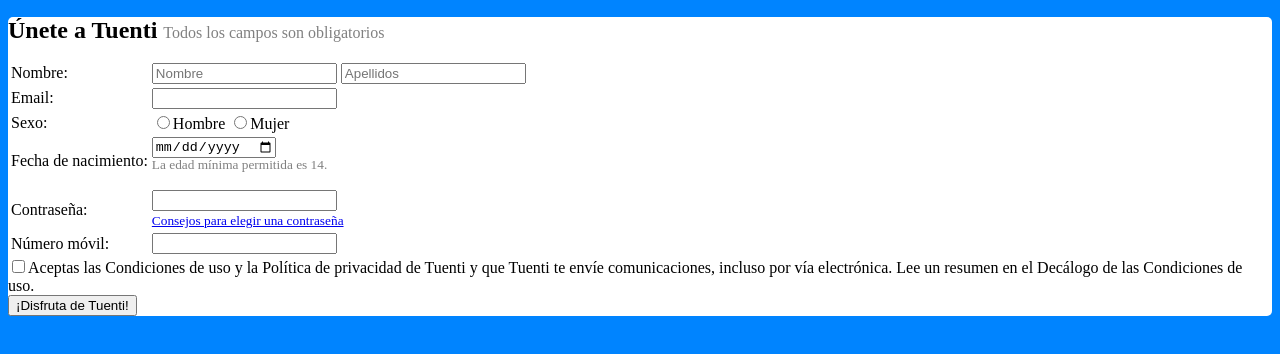
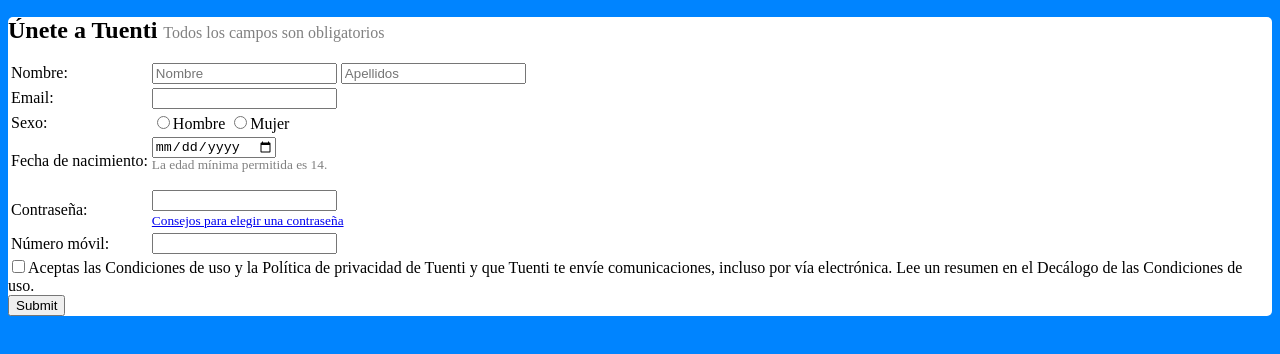
Before and after one commit to luisolmarr-alborfp/Lenguaje-de-Marcas---DAW, a plain HTML site: page Ejercicio44.html in a window 1280 px wide. Shown: the part 188-542 px from the top of the page. Drawn offline with Linux system fonts and the light colour scheme.

Commit message:
Ejercicio 44

```diff
--- a/Ejercicio44.html
+++ b/Ejercicio44.html
@@ -21,7 +21,7 @@
     <div style="background-color: white; border-radius: 5px;">
         <p><span style="font-size: x-large; font-weight: bold;">Únete a Tuenti </span><span style="color: gray;"> Todos
                 los campos son obligatorios</span></p>
-
+        <form>
             <table>
                 <tr>
                     <td>Nombre:</td>
@@ -52,7 +52,8 @@
                     <td>
                         <input type="date">
                         <br>
-                    <p style="font-size: smaller; color: gray; margin-top: -1px;">La edad mínima permitida es 14.</p>
+                        <p style="font-size: smaller; color: gray; margin-top: -1px;">La edad mínima permitida es 14.
+                        </p>
                     </td>
                 </tr>
                 <tr>
@@ -60,7 +61,8 @@
                     <td>
                         <input type="password">
                         <br>
-                    <a href="https://nordpass.com/es/blog/5-strong-password-ideas/" style="font-size: smaller;">Consejos
+                        <a href="https://nordpass.com/es/blog/5-strong-password-ideas/"
+                            style="font-size: smaller;">Consejos
                             para elegir una contraseña</a>
                     </td>
                 </tr>
@@ -71,12 +73,15 @@
                     </td>
                 </tr>
             </table>
-        <input type="checkbox">Aceptas las <a>Condiciones de uso</a> y la <a>Política de privacidad</a> de Tuenti y que
-        Tuenti te envíe comunicaciones, incluso por vía electrónica. Lee un resumen en el <a>Decálogo de las Condiciones
+            <input type="checkbox">Aceptas las <a>Condiciones de uso</a> y la <a>Política de privacidad</a> de Tuenti y
+            que
+            Tuenti te envíe comunicaciones, incluso por vía electrónica. Lee un resumen en el <a>Decálogo de las
+                Condiciones
                 de uso</a>.
 
             <br>
-        <button>¡Disfruta de Tuenti!</button>
+            <input type="submit">
+        </form>
     </div>
 </body>
 
```
Lines whose indentation alone changed are shown as unchanged.
